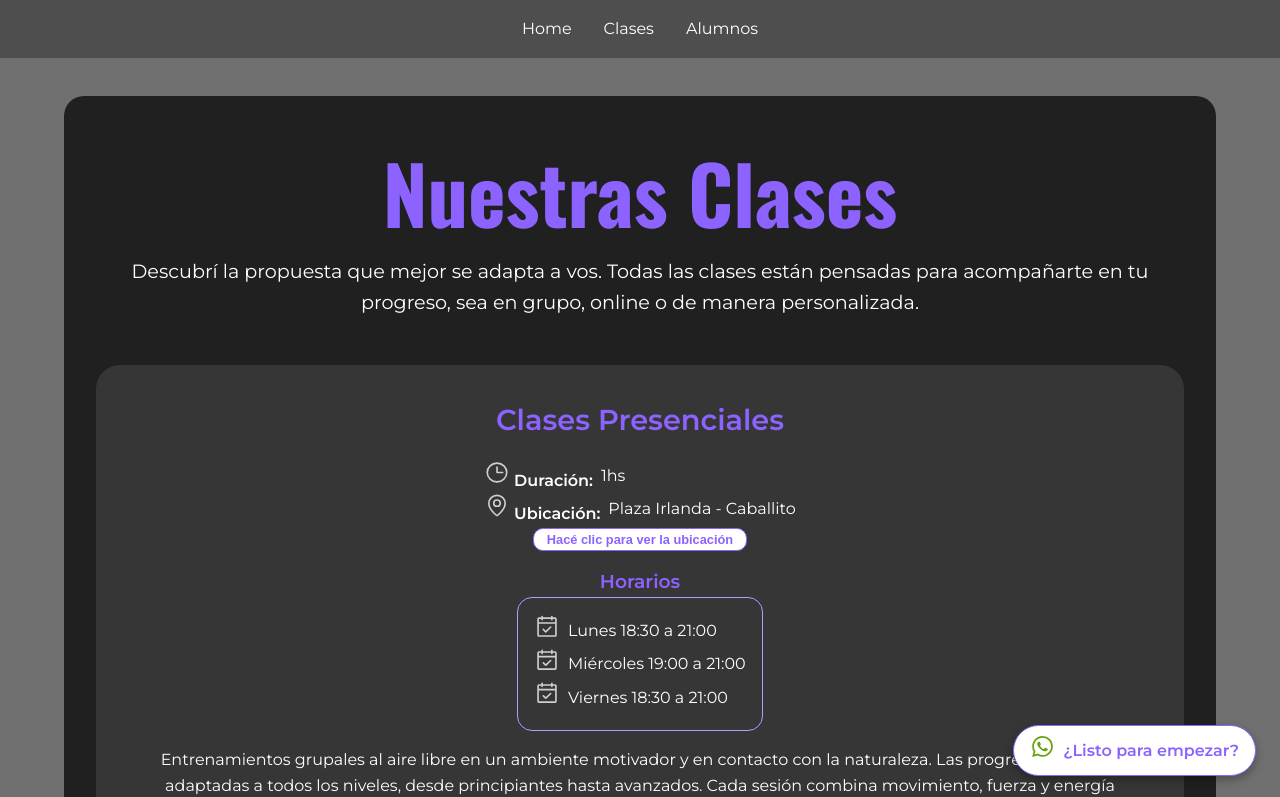
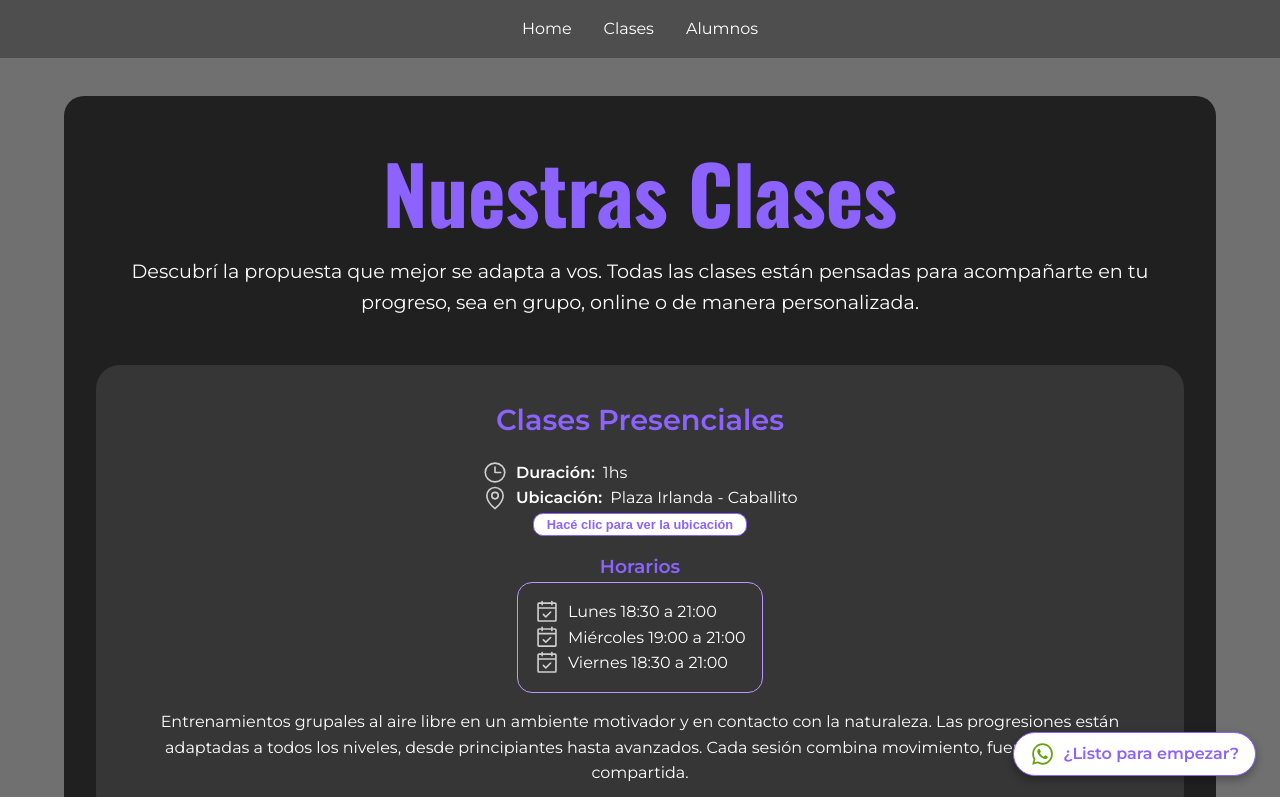
Before and after one commit to solalcaraz/Calis_Trainer, a SvelteKit app: page /clases in a window 1280 px wide. Shown: the top 797 px of the page. Built offline with nearby package versions, Linux system fonts and the light colour scheme.

Commit message:
arreglo clases

```diff
--- a/src/routes/clases/vistaClases.css
+++ b/src/routes/clases/vistaClases.css
@@ -40,7 +40,7 @@
     height: 1.6rem;
   }
 
-  p, li, a {
+  p, li, a, span {
     display: flex;
     flex-direction: row;
     align-items: center;
```
